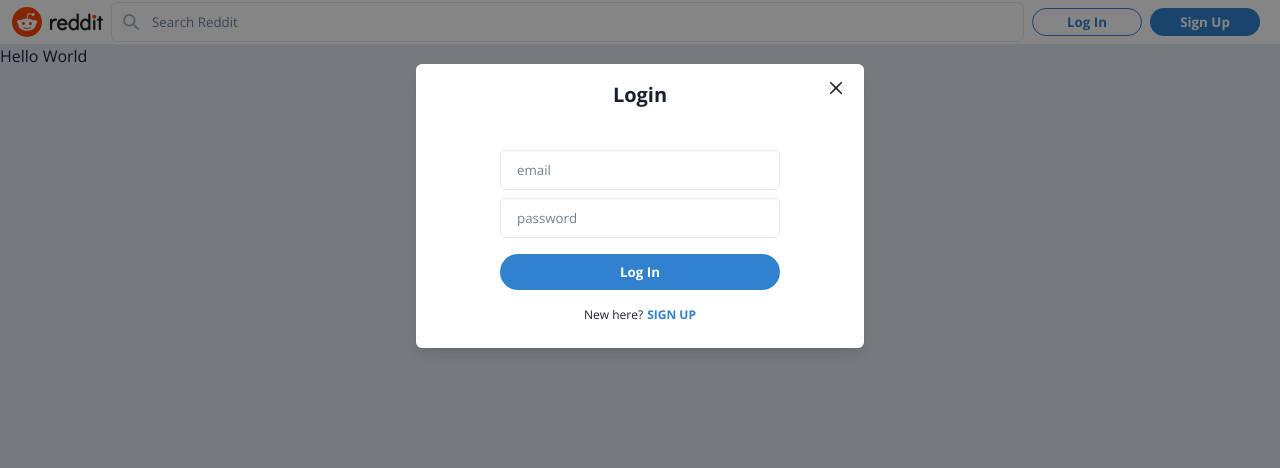
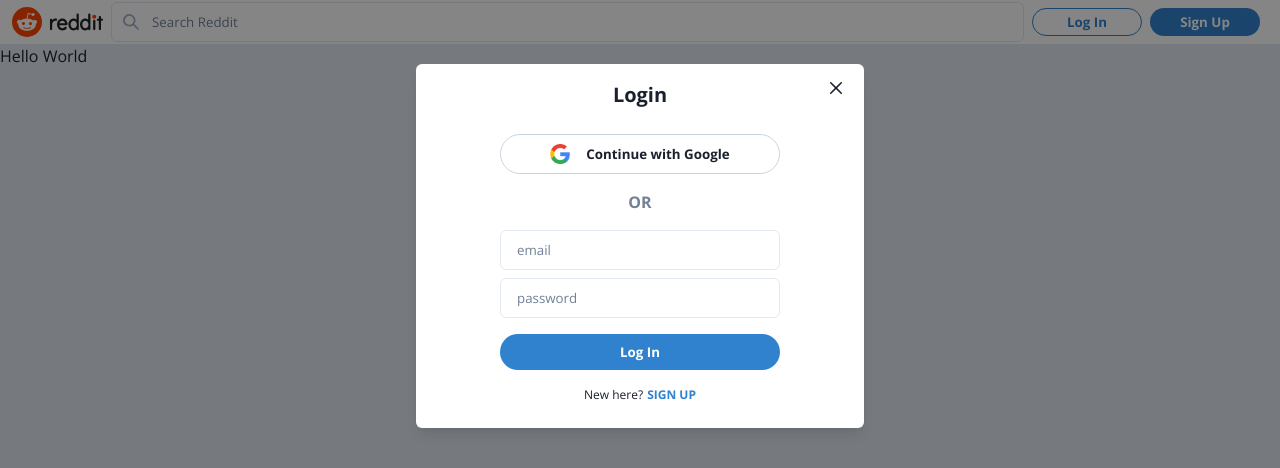
Before and after one commit to Brknbs/reddit-clone, a Next.js app: page / in a window 1280 px wide. Both pictures are taken after a click on the button "Log In". Shown: the top 468 px of the page. Built offline with nearby package versions, Linux system fonts and the light colour scheme.

Commit message:
OAuthButtons setup

```diff
--- a/src/components/Modal/Auth/AuthModal.tsx
+++ b/src/components/Modal/Auth/AuthModal.tsx
@@ -10,10 +10,12 @@
   ModalBody,
   ModalFooter,
   Flex,
+  Text,
 } from "@chakra-ui/react";
 import React from "react";
 import { useRecoilState } from "recoil";
 import AuthInputs from "./AuthInputs";
+import OAuthButtons from "./OAuthButtons";
 
 const AuthModal: React.FC = () => {
   const [modalState, setModalState] = useRecoilState(authModalState);
@@ -48,7 +50,10 @@
               justifyContent="center"
               width="70%"
             >
-              {/* <OAuthButtons /> */}
+              <OAuthButtons />
+              <Text color="gray.500" fontWeight={700}>
+                OR
+              </Text>
               <AuthInputs />
               {/* <ResetPassword /> */}
             </Flex>
--- /dev/null
+++ b/src/components/Modal/Auth/OAuthButtons.tsx
@@ -0,0 +1,14 @@
+import { Flex, Button, Image } from "@chakra-ui/react";
+import React from "react";
+
+const OAuthButtons: React.FC = () => {
+  return (
+    <Flex direction="column" width="100%" mb={4}>
+      <Button variant="oauth" height="40px">
+        <Image src="/images/googlelogo.png" height="20px" mr={4} />
+        Continue with Google
+      </Button>
+    </Flex>
+  );
+};
+export default OAuthButtons;
```
